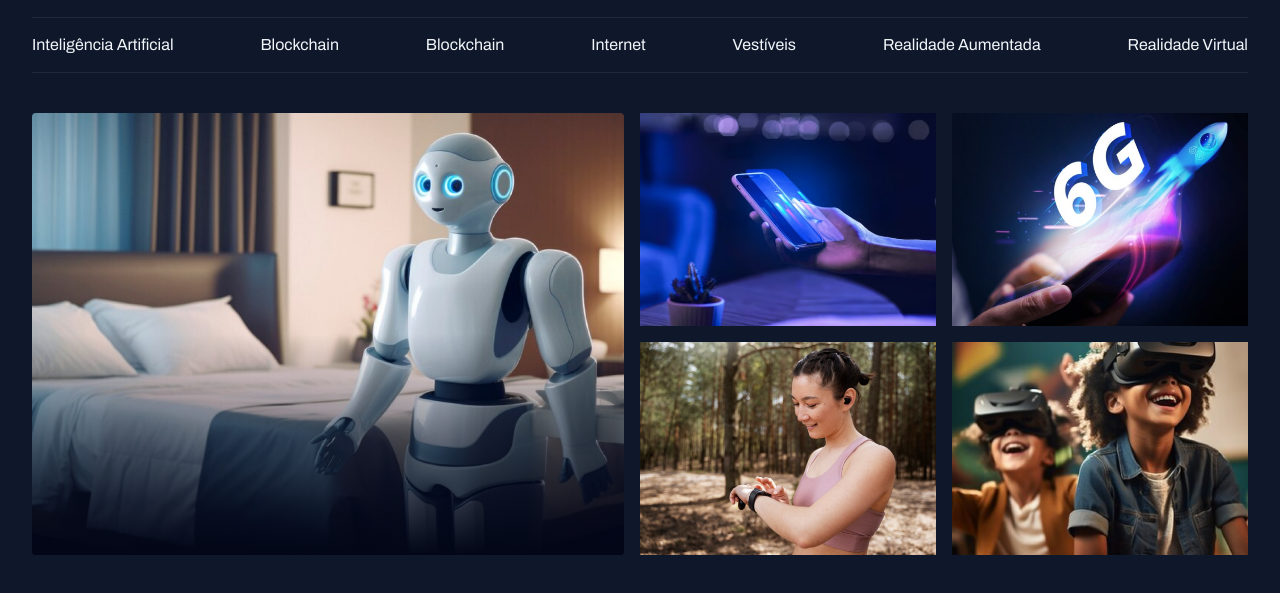
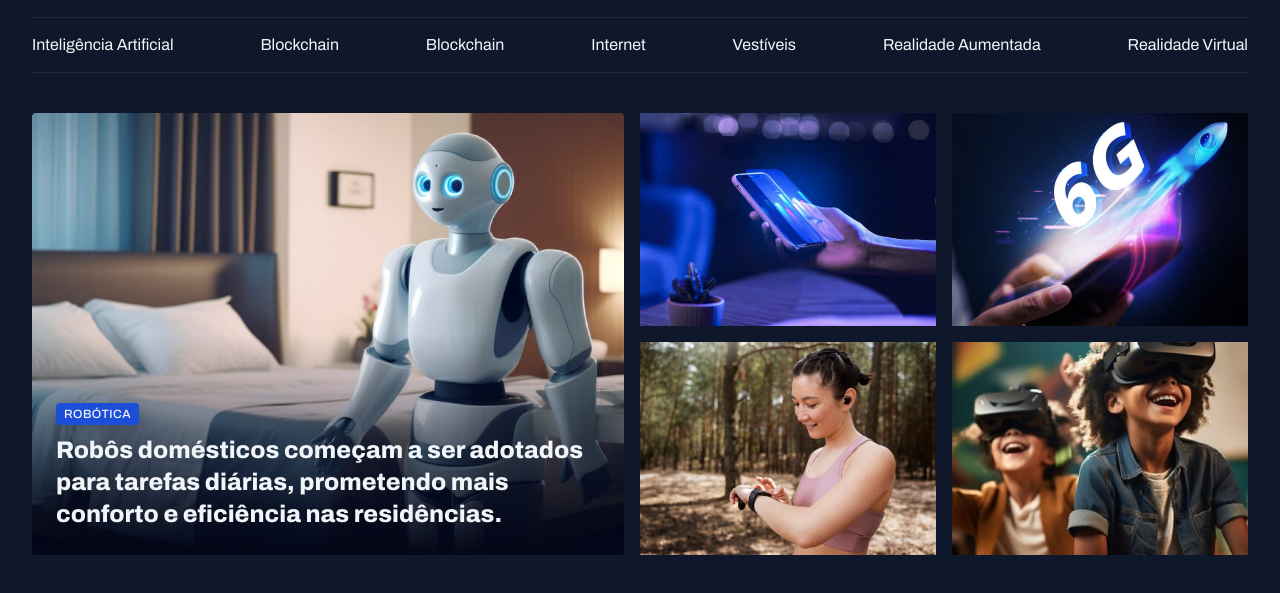
Before and after one commit to TauanLima23/TechNews, a plain HTML site: page index.html in a window 1280 px wide. Shown: the part 55-648 px from the top of the page. Drawn offline with Linux system fonts and the light colour scheme.

Commit message:
card content

```diff
--- a/index.html
+++ b/index.html
@@ -33,9 +33,13 @@
   </header>
   <main class="grid container">
     <section id="featured" class="grid grid-flow-col gap-16">
-      <div class="card">
+      <figure class="card">
         <img src="assets/images/Image 01.png" alt="image 1">
-      </div>
+        <figcaption>
+          <span class="content-tag">Robótica</span>
+          <h2 class="text-2xl">Robôs domésticos começam a ser adotados para tarefas diárias, prometendo mais conforto e eficiência nas residências.</h2>
+        </figcaption>
+      </figure>
       <div class="grid grid-cols-2 gap-16">
          <div><img src="assets/images/Image 02.png" alt=""></div>
          <div><img src="assets/images/Image 03.png" alt=""></div>
--- a/styles/global.css
+++ b/styles/global.css
@@ -54,3 +54,15 @@
   main{
     margin-top: 40px;
   }
+
+  .content-tag{
+    display: inline-block;
+    background-color: var(--brand-color-dark);
+    padding: 4px 8px;
+    border-radius: 4px;
+    font: 500 12px/1.2 var(--font-family);
+    text-transform: uppercase;
+    letter-spacing: 0.04em;
+    color: var(--text-color-primary);
+    box-shadow: 0px 4px 16px rgba(2, 6, 23, 0.255);
+  }
--- a/styles/sections.css
+++ b/styles/sections.css
@@ -16,4 +16,13 @@
     top: 50%;
     background: linear-gradient(180deg, transparent 0%, #020617 100%);
   }
+  figcaption{
+    position: absolute;
+    bottom: 0;
+    padding: 24px;
+
+    h2{
+      margin-top: 8px;
+    }
+  }
 }
--- a/styles/utility.css
+++ b/styles/utility.css
@@ -15,3 +15,19 @@
 .gap-16{
   gap: 16px;
 }
+
+.text-2xl{
+  font: var(--h1);
+}
+
+.text-xl{
+  font: var(--h2);
+}
+
+.text-lg{
+  font: var(--h3);
+}
+
+.text-sm{
+  font: var(--text-sm);
+}
```
